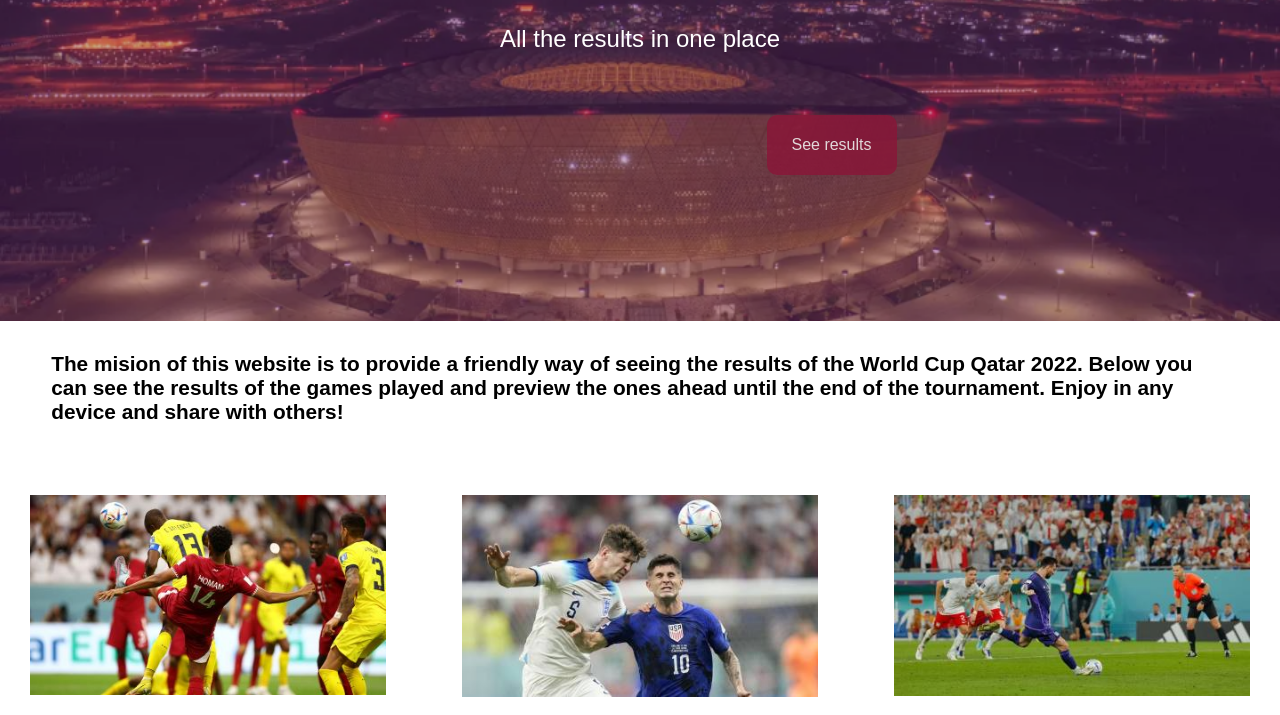
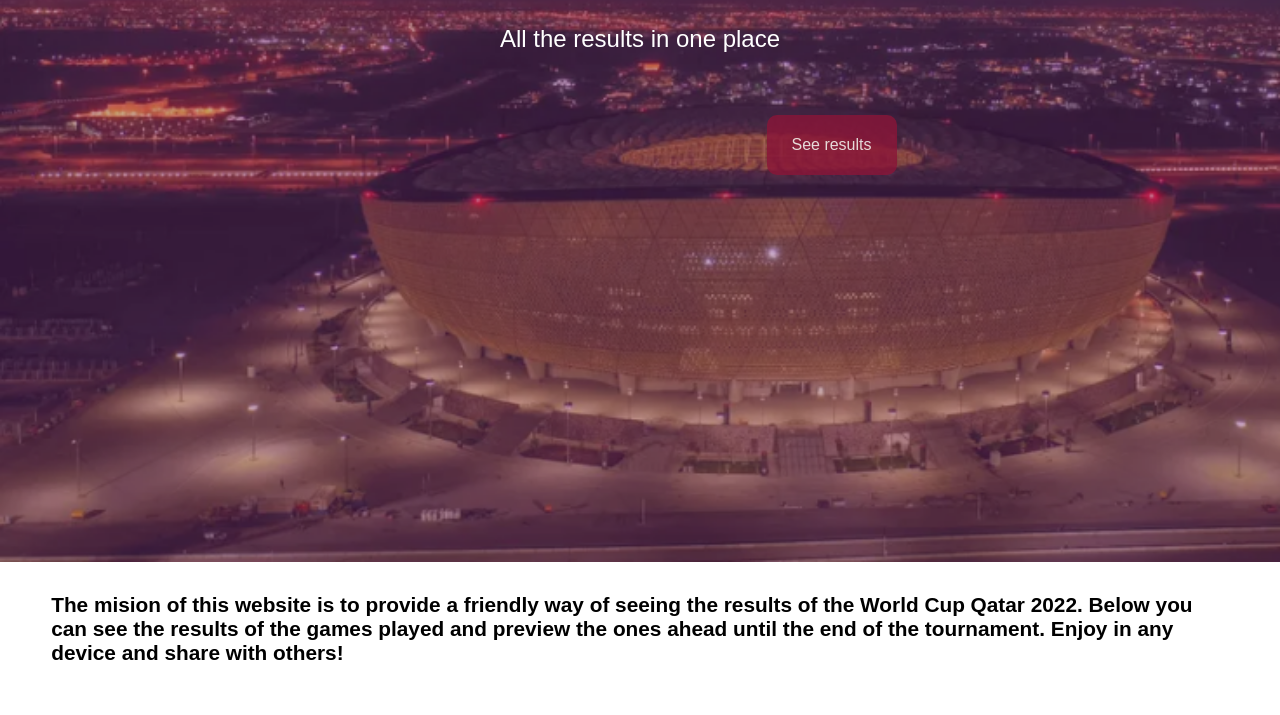
Before and after one commit to matias-cavalcante/qatar22-groups-results, a plain HTML site: page index.html in a window 1280 px wide. Shown: the part 238-953 px from the top of the page. Drawn offline with Linux system fonts and the light colour scheme.

Commit message:
Make hero section to take full vh

```diff
--- a/Styles.css
+++ b/Styles.css
@@ -13,7 +13,8 @@ body {
     background-image: url("varios/full-stadium.png");
     background-repeat: no-repeat;
     background-size: cover;
-    background-color: #8A1538
+    background-color: #8A1538;
+    height: 100vh;
 }
 
 .hero-elements {
```
